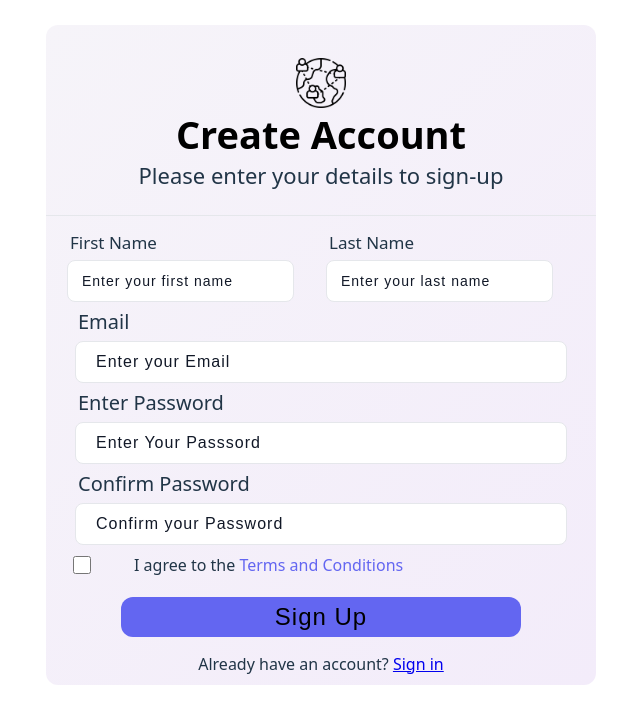
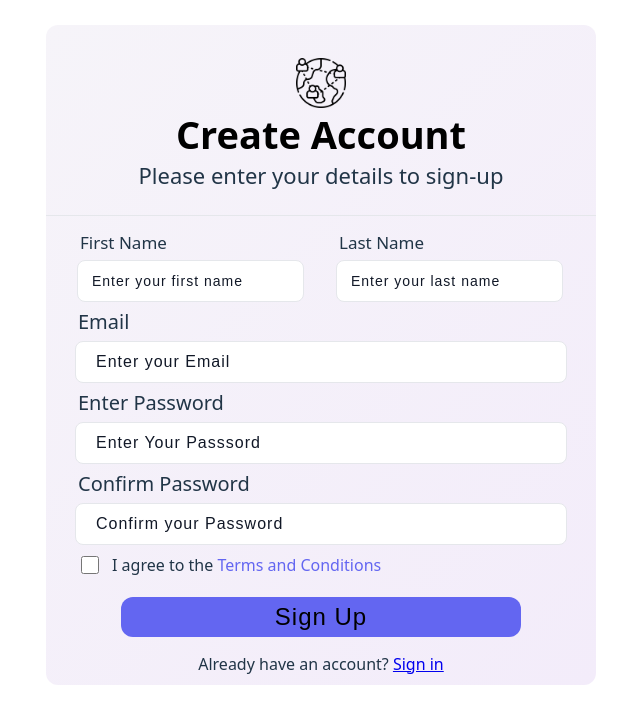
Before and after one commit to OV111/Login_Form_FullStack, a React (Vite) app: page /signUp in a window 1280 px wide. Shown: the top 724 px of the page, without its empty margins (404-1044 px from the left). Built offline with nearby package versions, Linux system fonts and the light colour scheme.

Commit message:
added style

```diff
--- a/src/index.css
+++ b/src/index.css
@@ -350,6 +350,7 @@ body {
   background: linear-gradient(135deg, #f6f4f9, #f3ecfa);
   border-radius: 12px;
   margin: 0;
+  padding: 0px;
 }
 
 .names {
@@ -358,6 +359,7 @@ body {
   align-items: center;
   width: 470px;
   margin: 6px;
+  margin-left: 16px;
   gap: 20px;
 }
 
@@ -494,18 +496,22 @@ body {
   display: flex;
   justify-content: start;
   align-items: center;
+
   margin: 8px 0px 0px;
+
+  margin-left: 12px;
   /* margin-left: 0; */
-  gap: 40px;
+  gap: 10px;
 }
 
 .terms input {
+  justify-content: start;
   width: 18px;
   height: 18px;
   border-radius: 12px;
   accent-color: #6366f1;
   cursor: pointer;
-  /* margin-left: 0; */
+  margin-left: 0;
 }
 
 .terms p {
```
